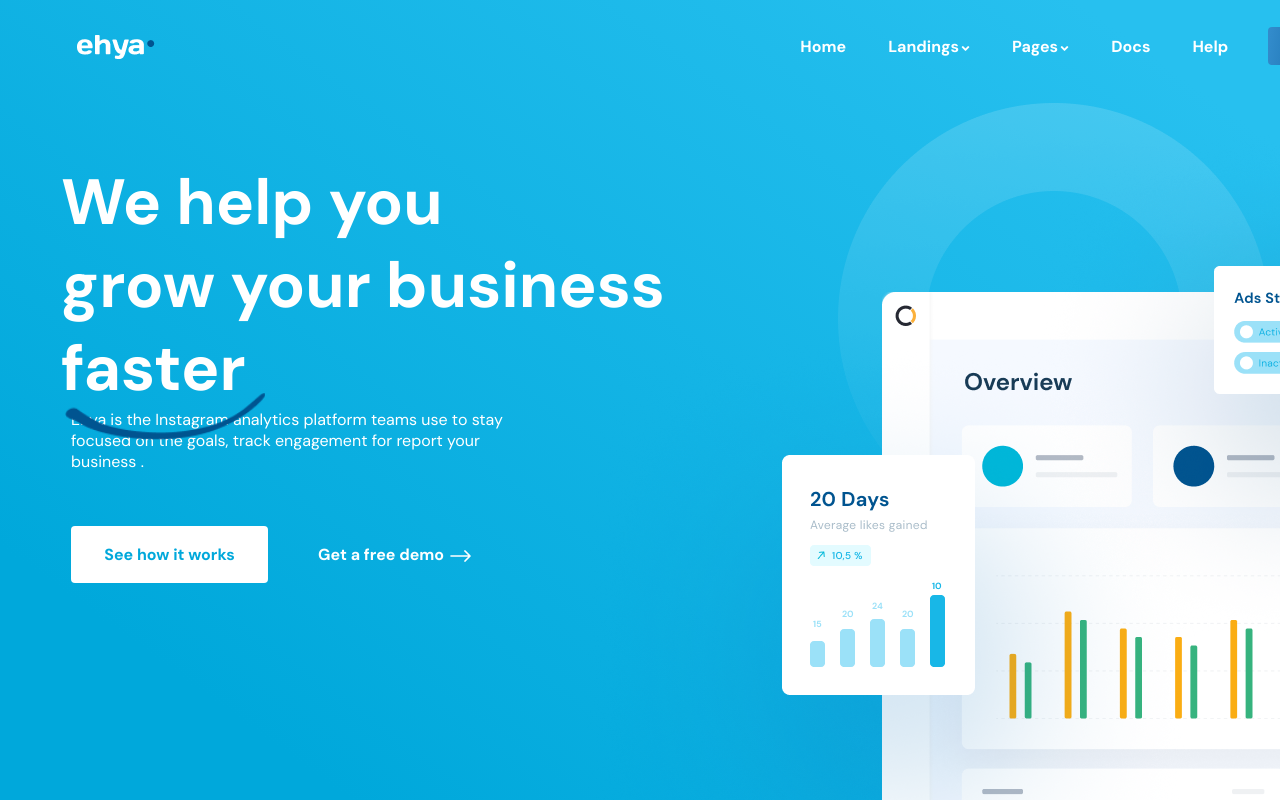
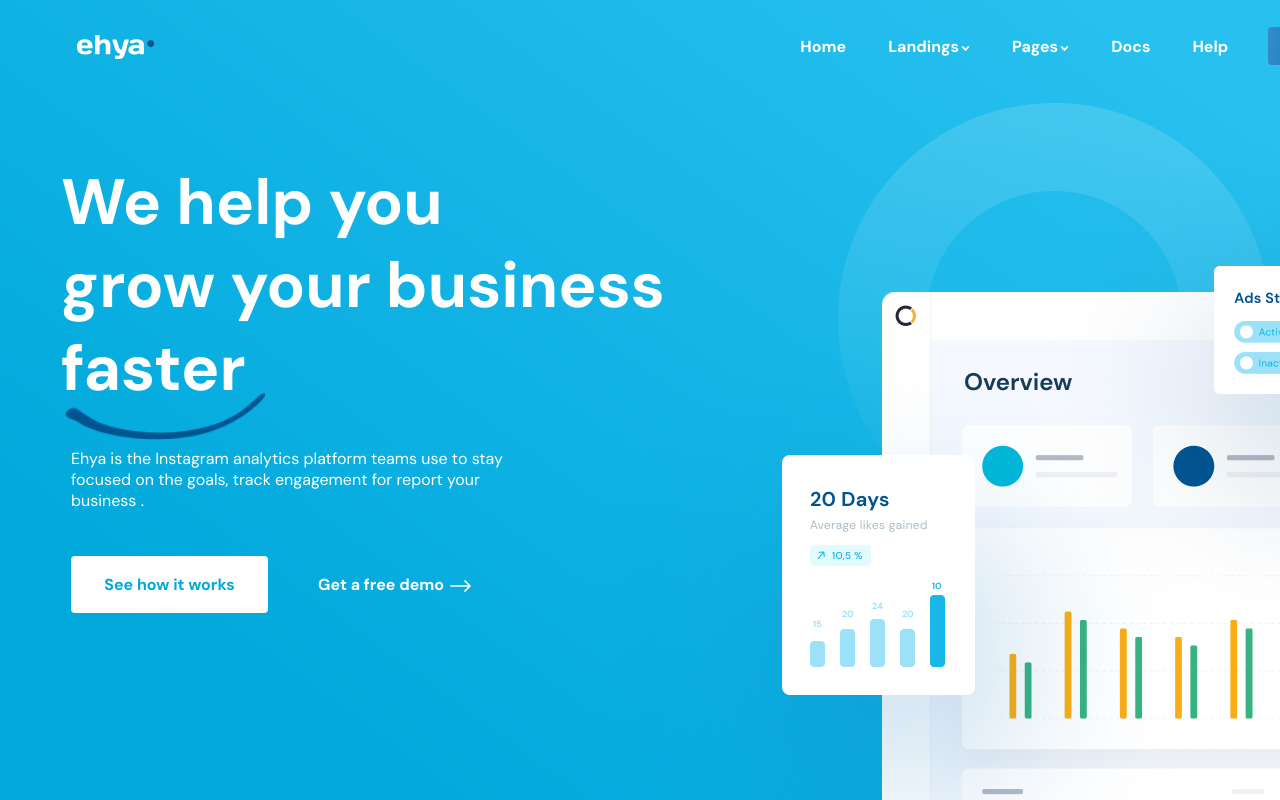
Before and after one commit to SalahEddineSghiri/Figma, a plain HTML site: page index.html in a window 1280 px wide. Shown: the top 800 px of the page. Drawn offline with Linux system fonts and the light colour scheme; files whose address does not match are found by name.

Commit message:
Update index.css

```diff
--- a/index.css
+++ b/index.css
@@ -75,7 +75,7 @@
 .infos{
     height: 500px;
     width: 598px;
-    gap: 54px;
+    gap: 93px;
     display: flex;
     flex-direction: column;
     position: relative;
@@ -118,6 +118,8 @@
     display: flex;
     flex-direction: row;
     gap: 50px;
+    position: relative;
+    bottom: 3pc;
 }
 .arr{
     object-fit: cover;
```
